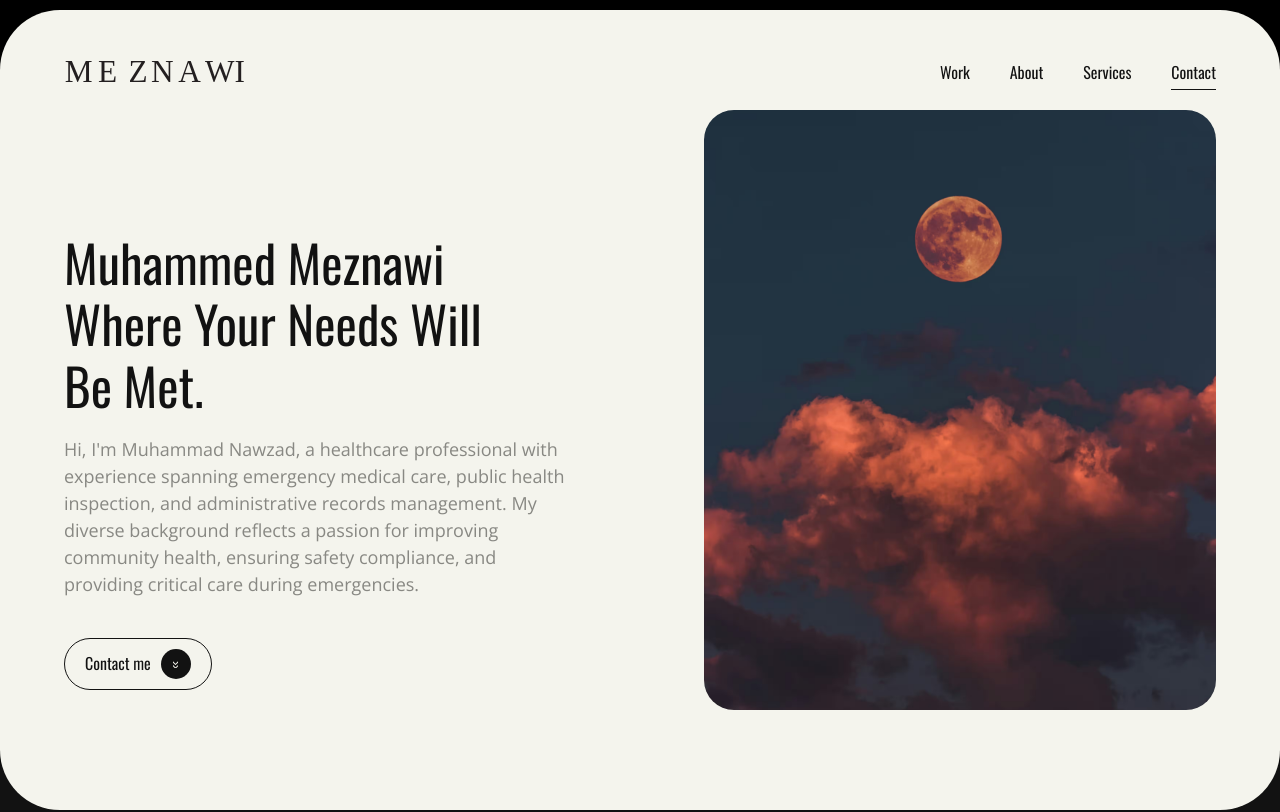
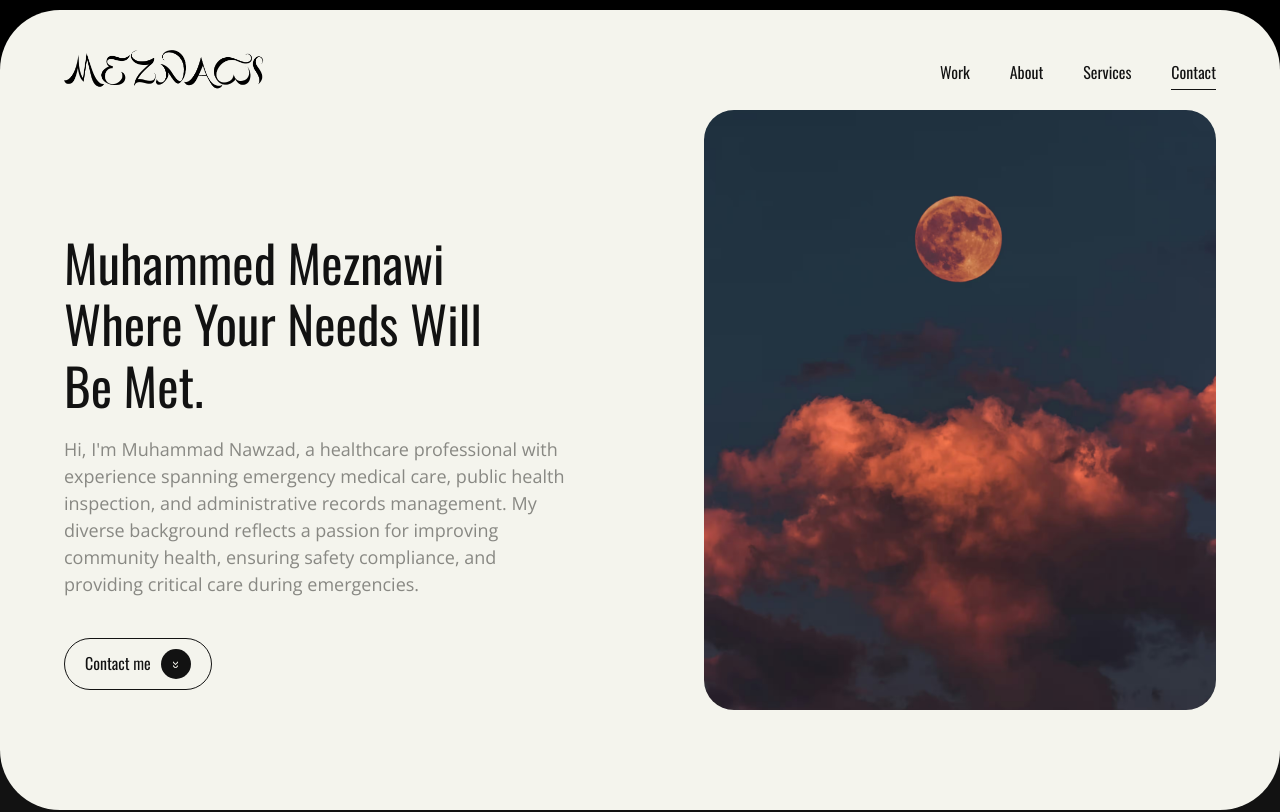
Before and after one commit to MuhammadMeznawi/portfolio, a plain HTML site: page index.html in a window 1280 px wide. Shown: the top 812 px of the page. Drawn offline with nearby package versions, Linux system fonts and the light colour scheme.

Commit message:
logo is visible now

```diff
--- a/index.html
+++ b/index.html
@@ -73,51 +73,13 @@
           <div class="column column-m-12" data-tag="">
             <div class="row row--justified row--middle" data-tag="">
               <a href="/" class="logo" data-tag="">
-                <?xml version="1.0" encoding="UTF-8"?>
-                <svg
-                  id="Layer_2"
+                <img
+                  src="assets/logo.png"
+                  height="50"
                   width="200"
-                  height="50"
-                  data-name="Layer 2"
-                  xmlns="http://www.w3.org/2000/svg"
-                  viewBox="0 0 172.63 40.58"
-                >
-                  <defs>
-                    <style>
-                      .cls-1 {
-                        letter-spacing: -0.07em;
-                      }
-
-                      .cls-2 {
-                        fill: #231f20;
-                        font-family: Zanzabar, Zanzabar;
-                        font-size: 27px;
-                      }
-
-                      .cls-3 {
-                        letter-spacing: 0.13em;
-                      }
-
-                      .cls-4 {
-                        letter-spacing: -0.06em;
-                      }
-
-                      .cls-5 {
-                        letter-spacing: -0.11em;
-                      }
-                    </style>
-                  </defs>
-                  <g id="Layer_1-2" data-name="Layer 1">
-                    <text class="cls-2" transform="translate(.54 26.63)">
-                      <tspan x="0" y="0">M</tspan>
-                      <tspan class="cls-3" x="28.89" y="0">E</tspan>
-                      <tspan x="55.12" y="0">Z</tspan>
-                      <tspan class="cls-4" x="74.45" y="0">N</tspan>
-                      <tspan class="cls-5" x="97.99" y="0">A</tspan>
-                      <tspan x="121.17" y="0">WI</tspan>
-                    </text>
-                  </g>
-                </svg>
+                  alt="logo"
+                  srcset=""
+                />
               </a>
               <nav :class="{ 'mobile-menu-active': isActive }" data-tag="">
                 <ul data-tag="">
```
Also changed, not shown: assets/logo.png (added), assets/logo.svg (deleted).
